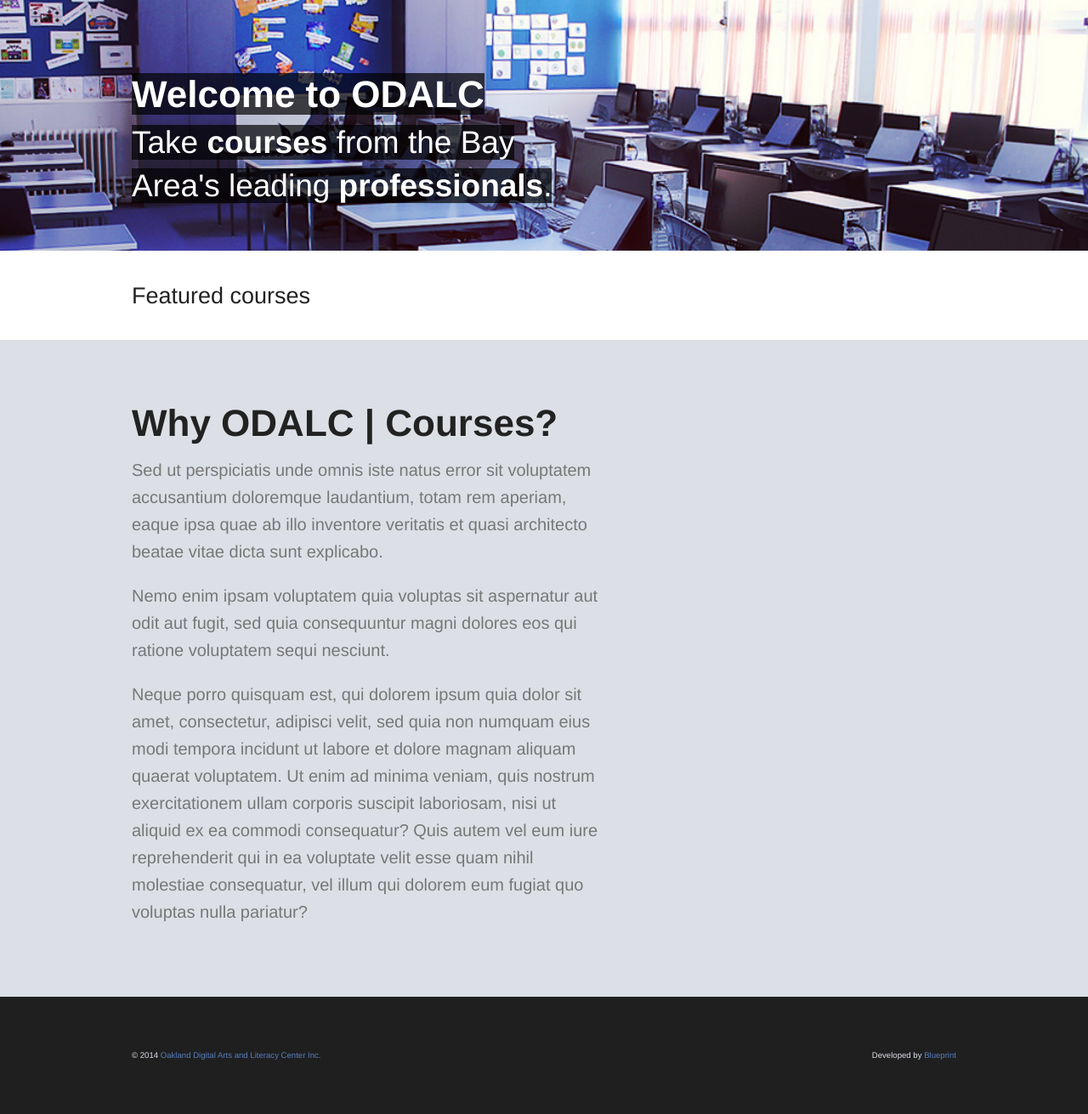
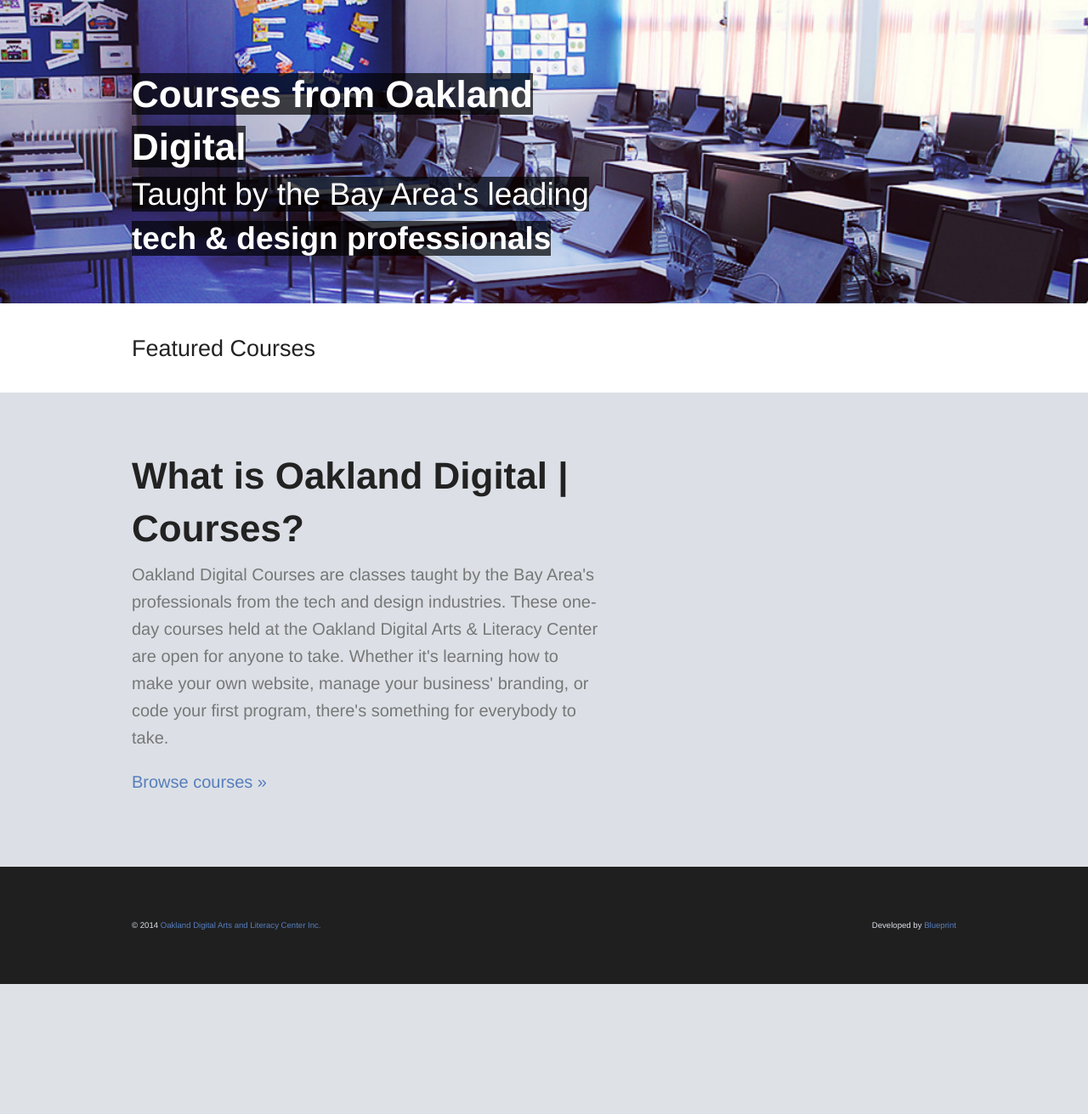
Before and after one commit to calblueprint/odalc, a Django app: page / in a window 1280 px wide. Shown: the part 65-1376 px from the top of the page at 85% size. After the commit the page ends 1223 px from the top, so only its background shows below. Run offline with Django 3.2, Linux system fonts and the light colour scheme; data that the repository does not hold is empty; parts of the project's set-up code (start-up, migrations or seed data) failed here and were passed over; some libraries are stand-ins or nearby versions.

Commit message:
Add text content on home page

```diff
--- a/odalc/templates/base/home.html
+++ b/odalc/templates/base/home.html
@@ -1,10 +1,9 @@
 {% extends "base/base.html" %}
 {% load staticfiles %}
 
-{% block title %}Welcome to ODALC Courses!{% endblock %}
+{% block title %}Home{% endblock %}
 
 {% block body %}
-  <!-- TODO: FILL THIS SHIT OUT EVENTUALLY -->
   {% if user.is_authenticated %}
   {% else %}
   {% endif %}
@@ -13,9 +12,9 @@
   <div class="main-splash">
     <div class="row">
       <div class="large-7 columns">
-        <h1><strong>Welcome to ODALC</strong></h1>
+        <h1><strong>Courses from Oakland Digital</strong></h1>
         <br>
-        <h2>Take <strong>courses</strong> from the Bay Area's leading <strong>professionals</strong>.</h2>
+        <h2>Taught by the Bay Area's leading <strong>tech & design professionals</strong></h2>
       </div>
       <div class="large-5 columns">
       </div>
@@ -25,7 +24,7 @@
   <!-- Upcoming courses title/description -->
   <div class="row course-items-description">
     <div class="large-12 columns">
-      <h3>Featured courses</h3>
+      <h3>Featured Courses</h3>
     </div>
   </div>
 
@@ -53,9 +52,16 @@
   <div class="gray-section">
     <div class="row">
       <div class="large-7 columns">
-      <h1><strong>Why ODALC | Courses?</strong></h1>
-      <p>Sed ut perspiciatis unde omnis iste natus error sit voluptatem accusantium doloremque laudantium, totam rem aperiam, eaque ipsa quae ab illo inventore veritatis et quasi architecto beatae vitae dicta sunt explicabo.</p><p>Nemo enim ipsam voluptatem quia voluptas sit aspernatur aut odit aut fugit, sed quia consequuntur magni dolores eos qui ratione voluptatem sequi nesciunt.</p><p>Neque porro quisquam est, qui dolorem ipsum quia dolor sit amet, consectetur, adipisci velit, sed quia non numquam eius modi tempora incidunt ut labore et dolore magnam aliquam quaerat voluptatem. Ut enim ad minima veniam, quis nostrum exercitationem ullam corporis suscipit laboriosam, nisi ut aliquid ex ea commodi consequatur? Quis autem vel eum iure reprehenderit qui in ea voluptate velit esse quam nihil molestiae consequatur, vel illum qui dolorem eum fugiat quo voluptas nulla pariatur?</p>
-      </div>
+        <h1><strong>What is Oakland Digital | Courses?</strong></h1>
+        <p>
+        Oakland Digital Courses are classes taught by the Bay Area's professionals from the tech and design industries.
+        These one-day courses held at the Oakland Digital Arts & Literacy Center are open for anyone to take.
+        Whether it's learning how to make your own website, manage your business' branding, or code your first program, there's something for everybody to take.
+        </p>
+        <p>
+        <a href="{% url "courses:listing" %}">Browse courses &raquo;</a>
+        </p>
+     </div>
     </div>
   </div>
 {% endblock %}
```
